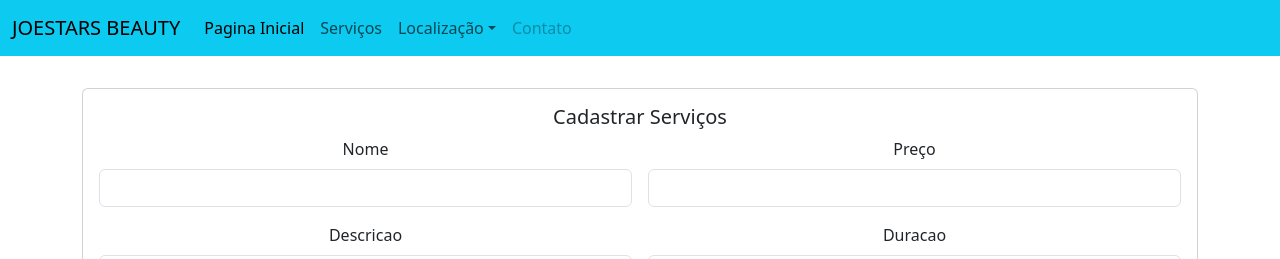
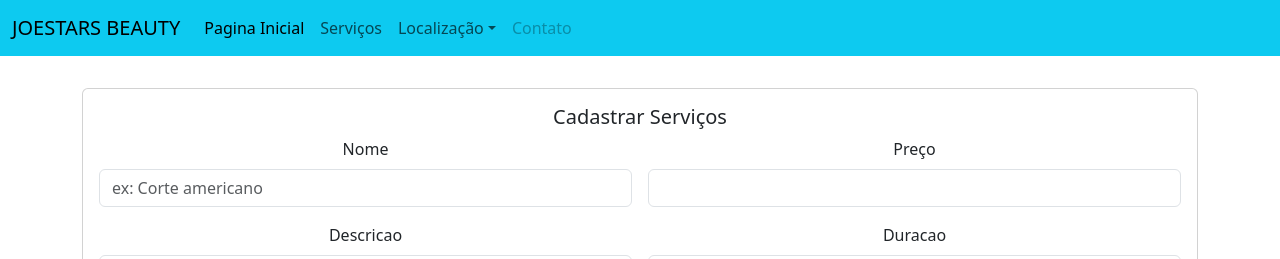
Before and after one commit to Regisjr246/Joestar, a React (Create React App) app: page /CadastroServico in a window 1280 px wide. Shown: the top 259 px of the page. Built offline with nearby package versions, Linux system fonts and the light colour scheme.

Commit message:
placeholder

```diff
--- a/src/components/CadastrodeServico.tsx
+++ b/src/components/CadastrodeServico.tsx
@@ -109,11 +109,11 @@ Localização
                     name="nome"
                     className="form-control"
                     required
-                    onChange={handleState}
+                    onChange={handleState} placeholder='ex: Corte americano'
                   />
                 </div>
                 <div className="col-6">
-                  <label htmlFor="preco" className="form-label">
+                  <label htmlFor="preco" className="form-label" placeholder='ex:200.00'>
                     Preço
                   </label>
                   <input
@@ -125,7 +125,7 @@ Localização
                   />
                 </div>
                 <div className="col-6">
-                  <label htmlFor="descricao" className="form-label">
+                  <label htmlFor="descricao" className="form-label" placeholder='ex: corte americano que usa...'>
                     Descricao
                   </label>
                   <input
@@ -137,7 +137,7 @@ Localização
                   />
                 </div>
                 <div className="col-6">
-                  <label htmlFor="duracao" className="form-label">
+                  <label htmlFor="duracao" placeholder='ex: 30 ' className="form-label">
                     Duracao
                   </label>
                   <input
```
